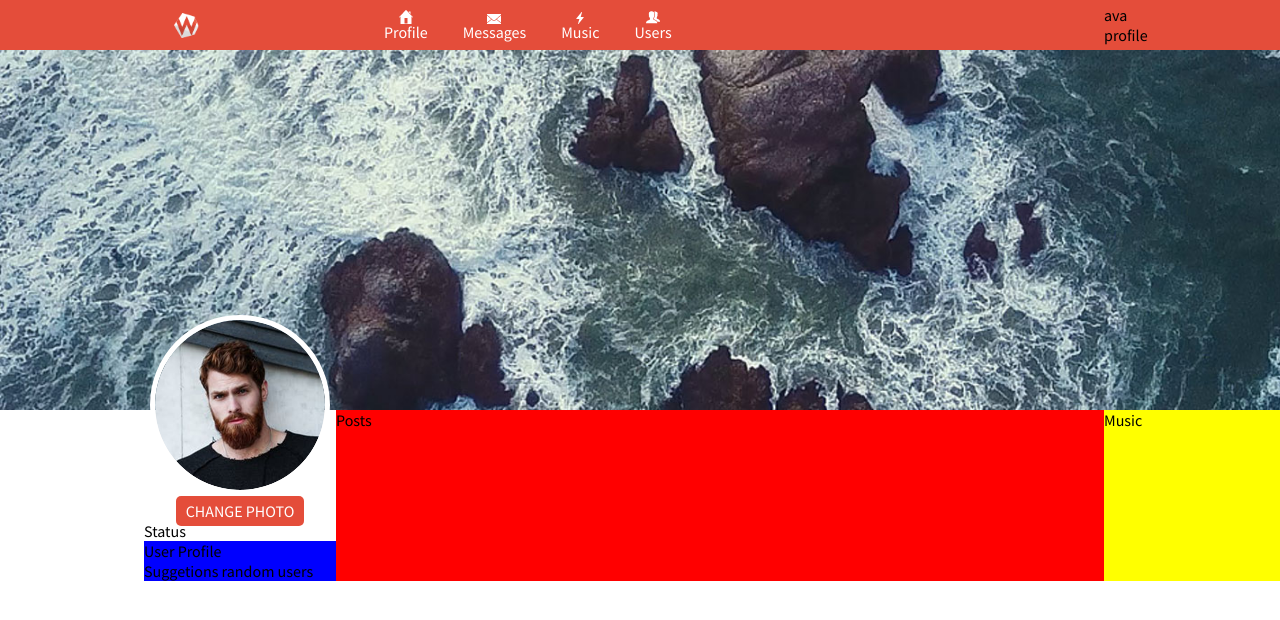
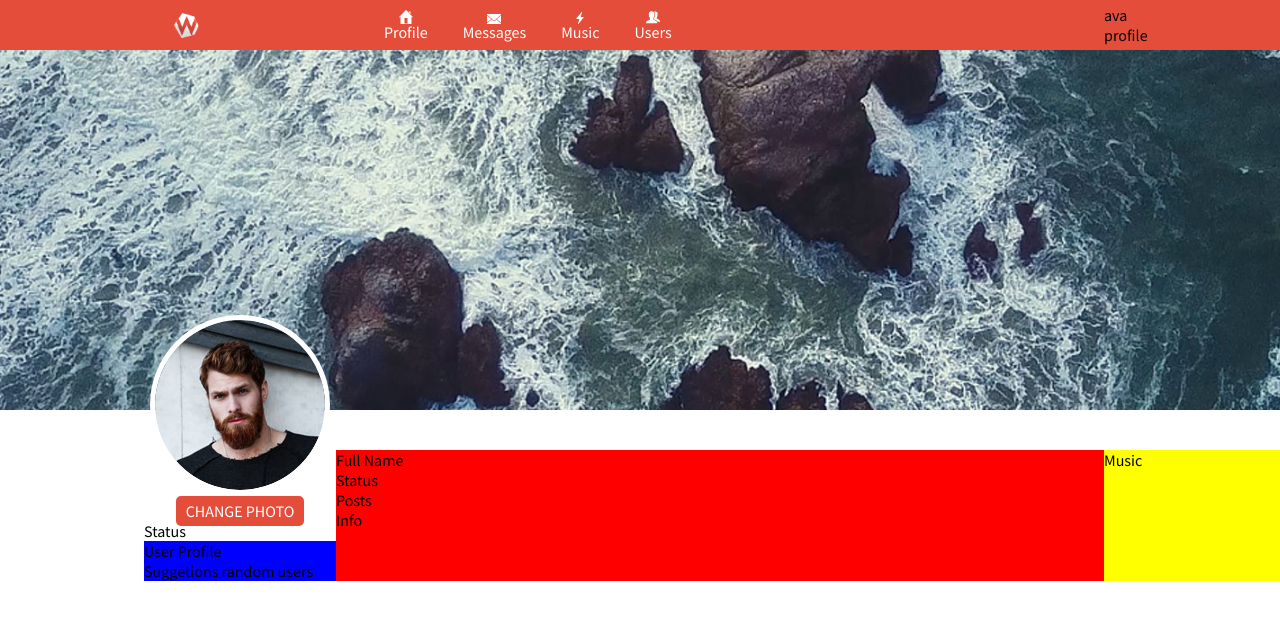
Before and after one commit to LaCuba/social-network, a React (Create React App) app: page / in a window 1280 px wide. Shown: the top 620 px of the page. Built offline with nearby package versions, Linux system fonts and the light colour scheme.

Commit message:
Changed MainContent to Body. Created Main

```diff
--- /dev/null
+++ b/src/component/ProfilePage/Body/Body.jsx
@@ -0,0 +1,13 @@
+import React from 'react'
+import Main from './Main/Main'
+import styles from './Body.module.scss'
+
+const Body = (props) => {
+  return (
+    <div className={styles.body}>
+      <Main />
+    </div>
+  )
+}
+
+export default Body
--- a/src/component/ProfilePage/MainContent/MainContent.module.scss
+++ b/src/component/ProfilePage/Body/Body.module.scss
@@ -1,4 +1,4 @@
-.mainContent {
+.body {
   grid-area: "mainContent";
   background-color: red;
 }
--- /dev/null
+++ b/src/component/ProfilePage/Body/Main/Main.jsx
@@ -0,0 +1,25 @@
+import React from 'react'
+import styles from './Main.module.scss'
+
+const Main = (props) => {
+  return (
+    <div className={styles.contentItems}>
+      <div className={styles.profileInfo}>
+        <div>Full Name</div>
+        <div>Status</div>
+      </div>
+      <div className={styles.items}>
+        <ul>
+          <li>Posts</li>
+          <li>Info</li>
+        </ul>
+      </div>
+      <div className={styles.content}>
+        <div className={styles.posts}></div>
+        <div className={styles.info}></div>
+      </div>
+    </div>
+  )
+}
+
+export default Main
--- a/src/component/ProfilePage/LeftSidebar/UserProfile/UserProfile.module.scss
+++ b/src/component/ProfilePage/LeftSidebar/UserProfile/UserProfile.module.scss
@@ -1,5 +1,6 @@
 .userProfile {
   background-color: #fff;
+  margin-top: -40px;
 }
 
 .avaProfile {
--- a/src/component/ProfilePage/MainContent/MainContent.jsx
+++ /dev/null
@@ -1,12 +0,0 @@
-import React from 'react'
-import styles from './MainContent.module.scss'
-
-const MainContent = (props) => {
-  return (
-    <div className={styles.mainContent}>
-      Posts
-    </div>
-  )
-}
-
-export default MainContent
--- a/src/component/ProfilePage/ProfilePage.jsx
+++ b/src/component/ProfilePage/ProfilePage.jsx
@@ -2,8 +2,8 @@ import React from 'react'
 import styles from './ProfilePage.module.scss'
 import Cover from './Cover/Cover'
 import LeftSidebar from './LeftSidebar/LeftSidebar'
-import MainContent from './MainContent/MainContent'
 import RightSidebar from './RightSidebar/RightSidebar'
+import Body from './Body/Body'
 
 const MainPage = (props) => {
   return (
@@ -11,7 +11,7 @@ const MainPage = (props) => {
       <Cover />
       <div className={styles.mainSectionData}>
         <LeftSidebar />
-        <MainContent />
+        <Body />
         <RightSidebar />
       </div>
     </div>
--- a/src/component/ProfilePage/ProfilePage.module.scss
+++ b/src/component/ProfilePage/ProfilePage.module.scss
@@ -5,7 +5,7 @@
 }
 
 .mainSectionData {
-  margin: 0;
+  margin-top: 40px;
   width: 80%;
   display: grid;
   grid-template-areas: "leftSideBar" "mainContent" "rightSideBar";
```
Also changed, not shown: src/component/ProfilePage/Body/Main/Main.module.scss (added).
